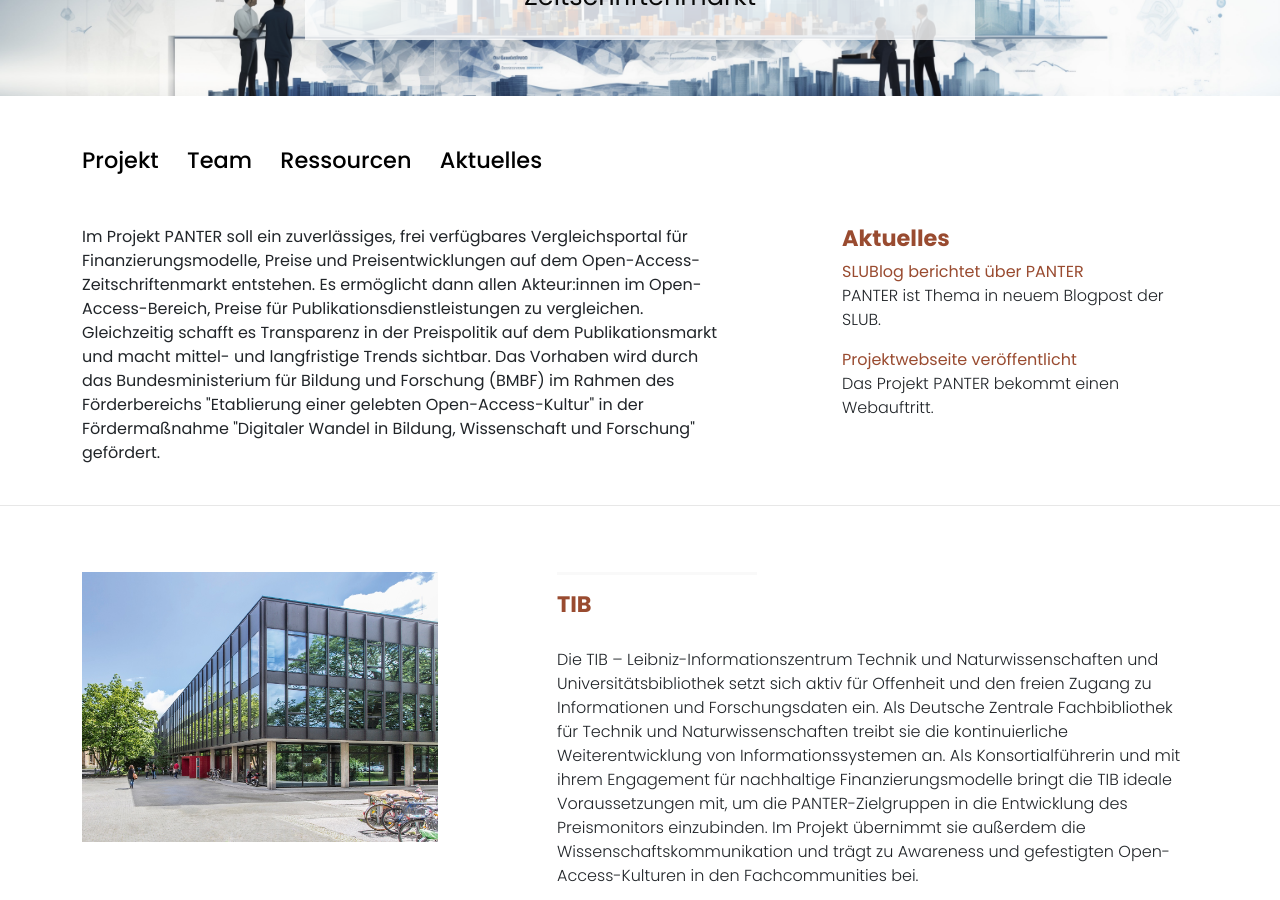
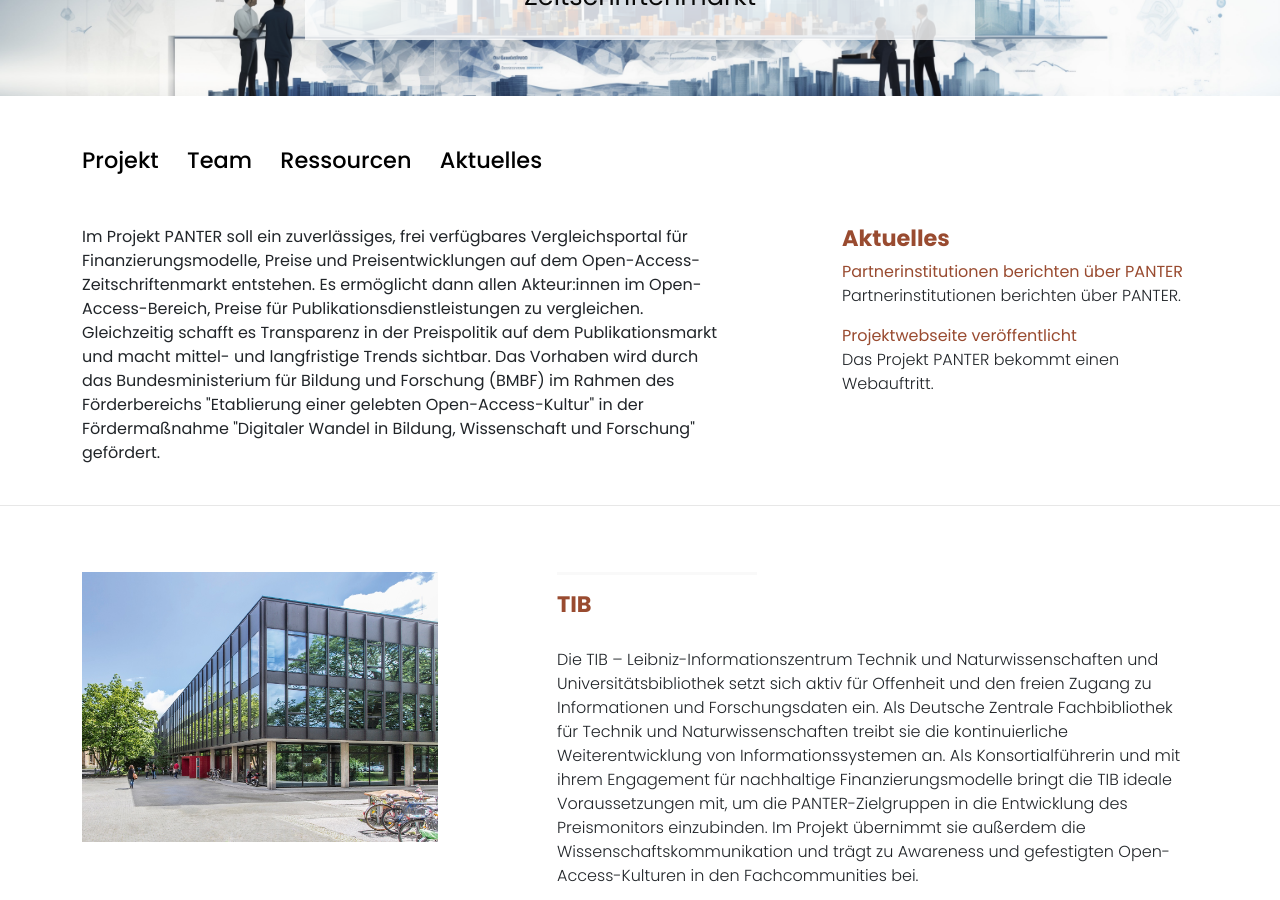
Before and after one commit to panter-project/panter-project.github.io, a Jekyll site: the page built from index.html, in a window 1280 px wide and 900 px high, scrolled down 353 px. Built offline with Jekyll 4.4.1, drawn with Linux system fonts in a browser that asks for light colours.

Commit message:
Update 2024-01-31-partnerblogs.markdown

```diff
--- a/_posts/2024-01-31-partnerblogs.markdown
+++ b/_posts/2024-01-31-partnerblogs.markdown
@@ -1,8 +1,8 @@
 ---
 layout: post
 category: news
-title: SLUBlog berichtet über PANTER
+title: Partnerinstitutionen berichten über PANTER
 description: |
-  PANTER ist Thema in neuem Blogpost der SLUB.
+  Partnerinstitutionen berichten über PANTER.
 ---
 Auf ihren Blogs berichten die [SLUB Dresden](https://blog.slub-dresden.de/beitrag/2023/12/14/panter-projekt), die [HTW Dresden](https://www.htw-dresden.de/news/preisentwicklung-fuer-open-access-publikationen-im-blick-panter-projekt-geht-online) und die [TIB](https://blogs.tib.eu/wp/tib/2024/01/26/preisentwicklung-von-open-access-publikationen-im-fokus-projekt-panter-ist-online/) über das Projekt PANTER.
```
